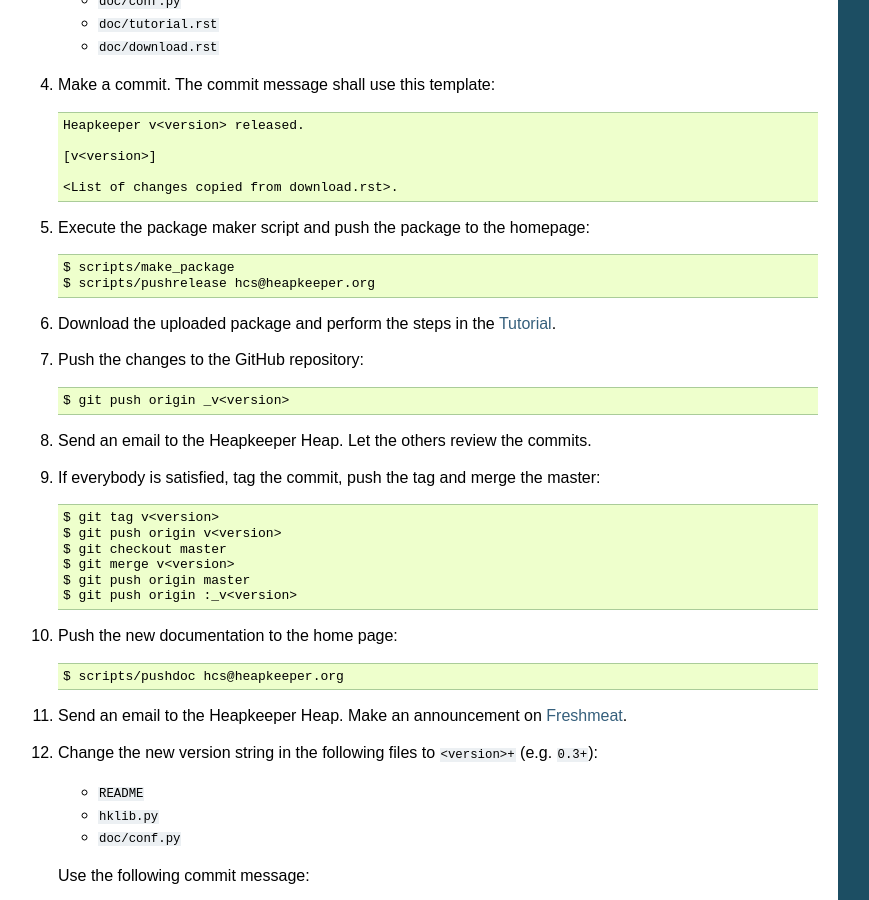
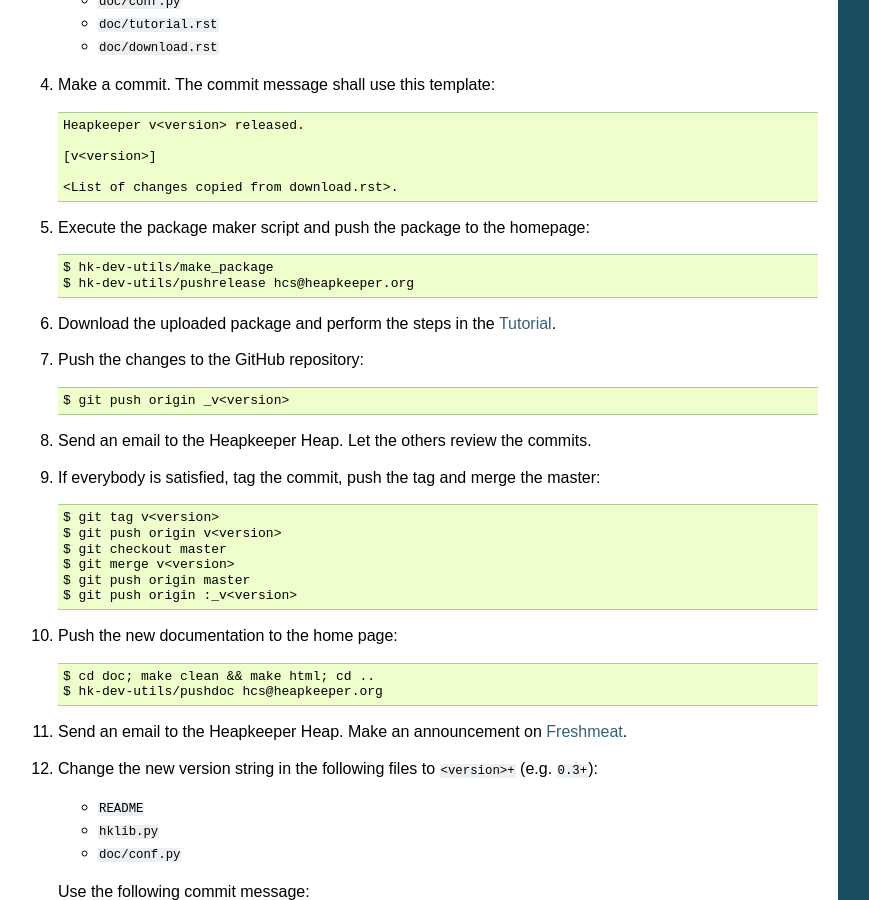
Before and after one commit to hcs42/heapkeeper-old, a Sphinx documentation site: the page built from doc/development.rst, in a window 1280 px wide and 900 px high, scrolled down 5145 px. Shown: the whole window, without its empty margins (2-871 px from the left). Built offline with Sphinx 7.4.7, drawn with Linux system fonts in a browser that asks for light colours.

Commit message:
'scripts' directory moved to hk-dev-utils
[developer documentation]

See also: heap://hh/1036

```diff
--- a/doc/development.rst
+++ b/doc/development.rst
@@ -343,8 +343,8 @@ Heapkeeper, it is something like ``0.3``.
 
 #. Execute the package maker script and push the package to the homepage::
 
-    $ scripts/make_package
-    $ scripts/pushrelease hcs@heapkeeper.org
+    $ hk-dev-utils/make_package
+    $ hk-dev-utils/pushrelease hcs@heapkeeper.org
 
 #. Download the uploaded package and perform the steps in the :doc:`tutorial`.
 
@@ -366,7 +366,8 @@ Heapkeeper, it is something like ``0.3``.
 
 #. Push the new documentation to the home page::
 
-    $ scripts/pushdoc hcs@heapkeeper.org
+    $ cd doc; make clean && make html; cd ..
+    $ hk-dev-utils/pushdoc hcs@heapkeeper.org
 
 #. Send an email to the Heapkeeper Heap. Make an announcement on Freshmeat__.
 
```
